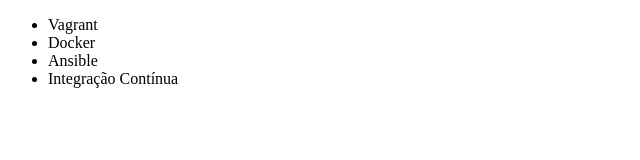
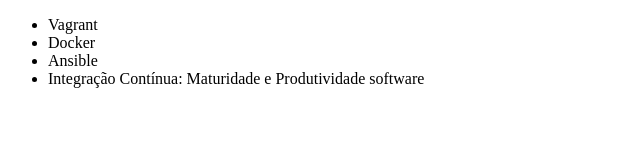
Before and after one commit to jocapa66/alura-git1, a plain HTML site: page index.html in a window 1280 px wide. Shown: the whole page, without its empty margins (0-640 px from the left). Drawn offline with Linux system fonts and the light colour scheme.

Commit message:
Renomeando curso de integração Continua

```diff
--- a/index.html
+++ b/index.html
@@ -9,7 +9,7 @@
 <li>Vagrant</li>
 <li>Docker</li>
 <li>Ansible</li>
-<li>Integração Contínua</li>
+<li>Integração Contínua: Maturidade e Produtividade software</li>
 </ul>
 </body>
 </html>
```
